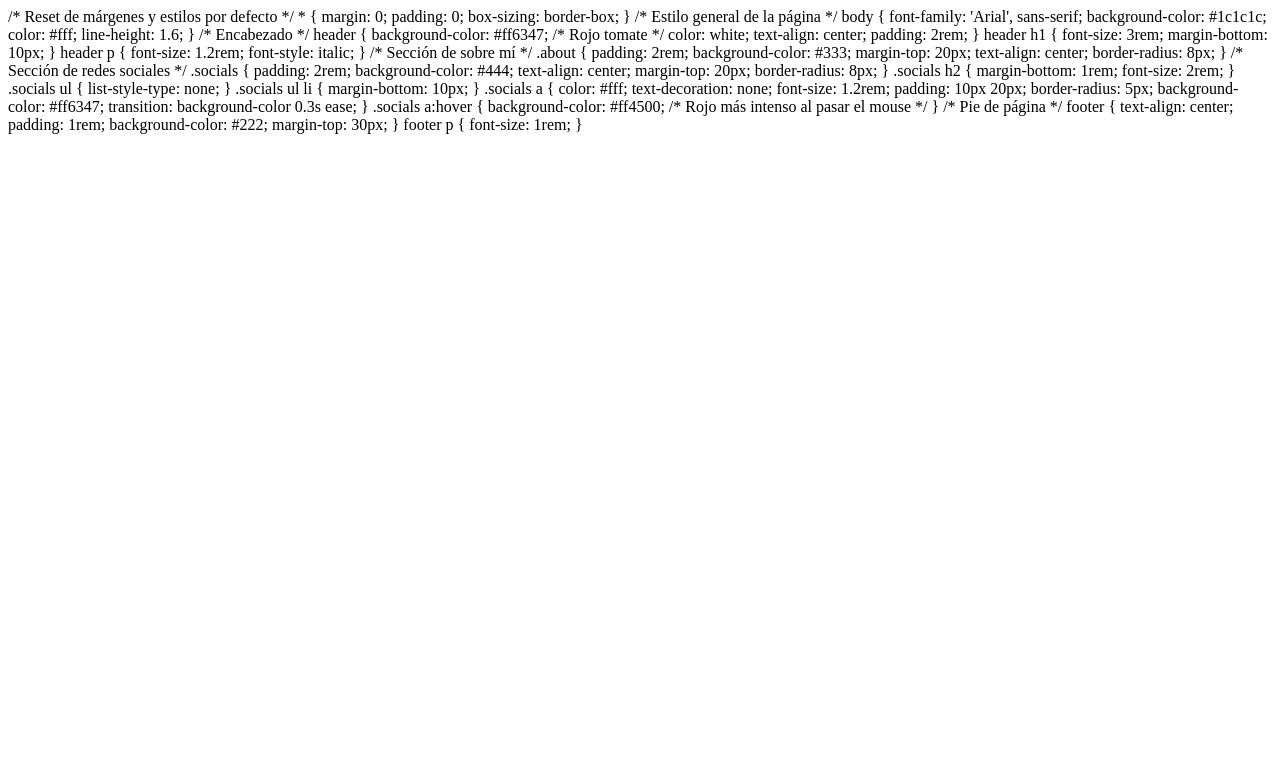
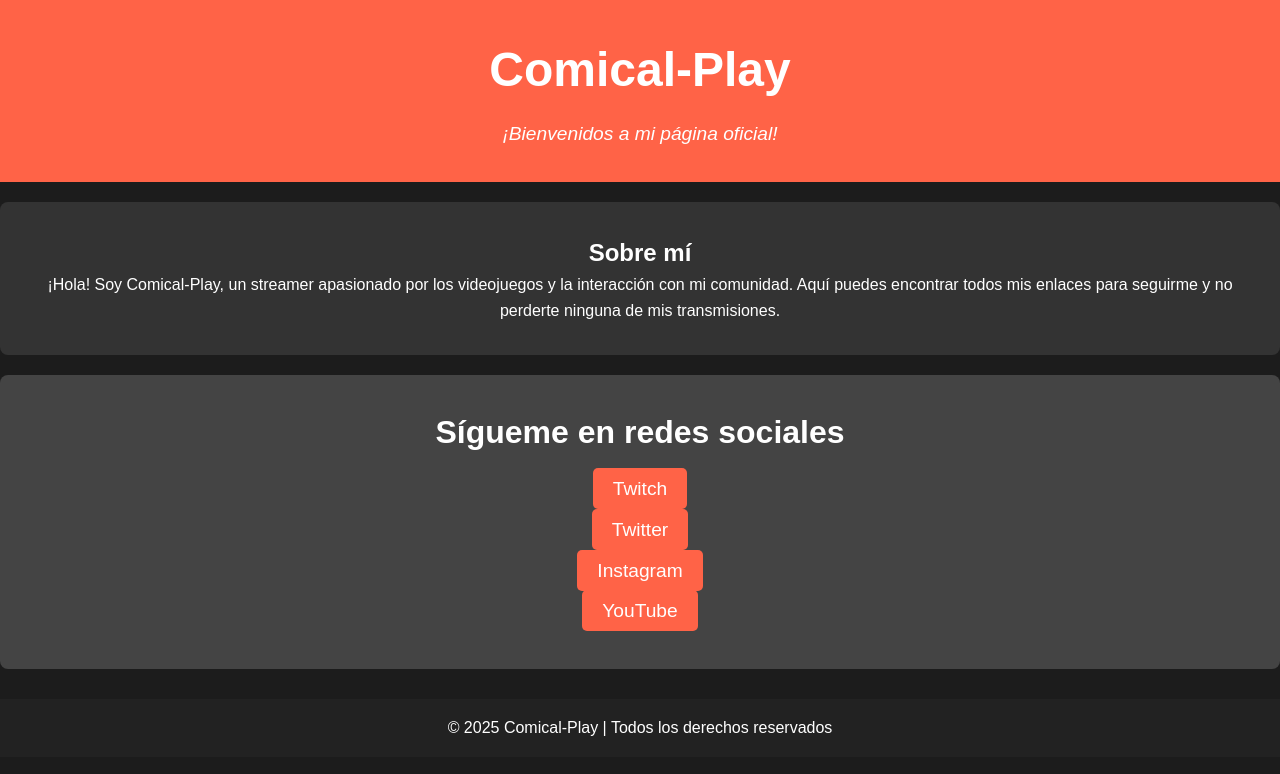
Before and after one commit to NoobHosting979/ComicalWeb, a plain HTML site: page index.html in a window 1280 px wide. Drawn offline with Linux system fonts and the light colour scheme.

Commit message:
Update2index.html

```diff
--- a/index.html
+++ b/index.html
@@ -1,3 +1,10 @@
+<!DOCTYPE html>
+<html lang="es">
+<head>
+    <meta charset="UTF-8">
+    <meta name="viewport" content="width=device-width, initial-scale=1.0">
+    <title>Comical-Play | Streamer</title>
+    <style>
         /* Reset de márgenes y estilos por defecto */
         * {
             margin: 0;
@@ -87,3 +94,33 @@ footer {
         footer p {
             font-size: 1rem;
         }
+    </style>
+</head>
+<body>
+    <header>
+        <div class="logo">
+            <h1>Comical-Play</h1>
+            <p>¡Bienvenidos a mi página oficial!</p>
+        </div>
+    </header>
+
+    <section class="about">
+        <h2>Sobre mí</h2>
+        <p>¡Hola! Soy Comical-Play, un streamer apasionado por los videojuegos y la interacción con mi comunidad. Aquí puedes encontrar todos mis enlaces para seguirme y no perderte ninguna de mis transmisiones.</p>
+    </section>
+
+    <section class="socials">
+        <h2>Sígueme en redes sociales</h2>
+        <ul>
+            <li><a href="https://www.twitch.tv/Comical-Play" target="_blank">Twitch</a></li>
+            <li><a href="https://twitter.com/Comical-Play" target="_blank">Twitter</a></li>
+            <li><a href="https://www.instagram.com/Comical-Play" target="_blank">Instagram</a></li>
+            <li><a href="https://www.youtube.com/c/Comical-Play" target="_blank">YouTube</a></li>
+        </ul>
+    </section>
+
+    <footer>
+        <p>&copy; 2025 Comical-Play | Todos los derechos reservados</p>
+    </footer>
+</body>
+</html>
```
Lines whose indentation alone changed are shown as unchanged.
